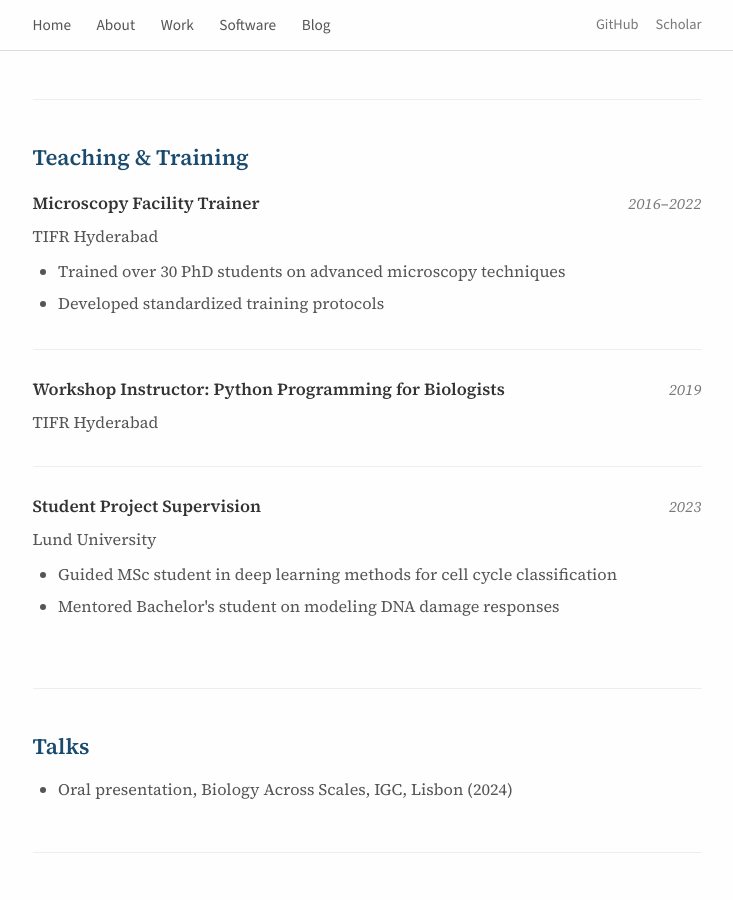
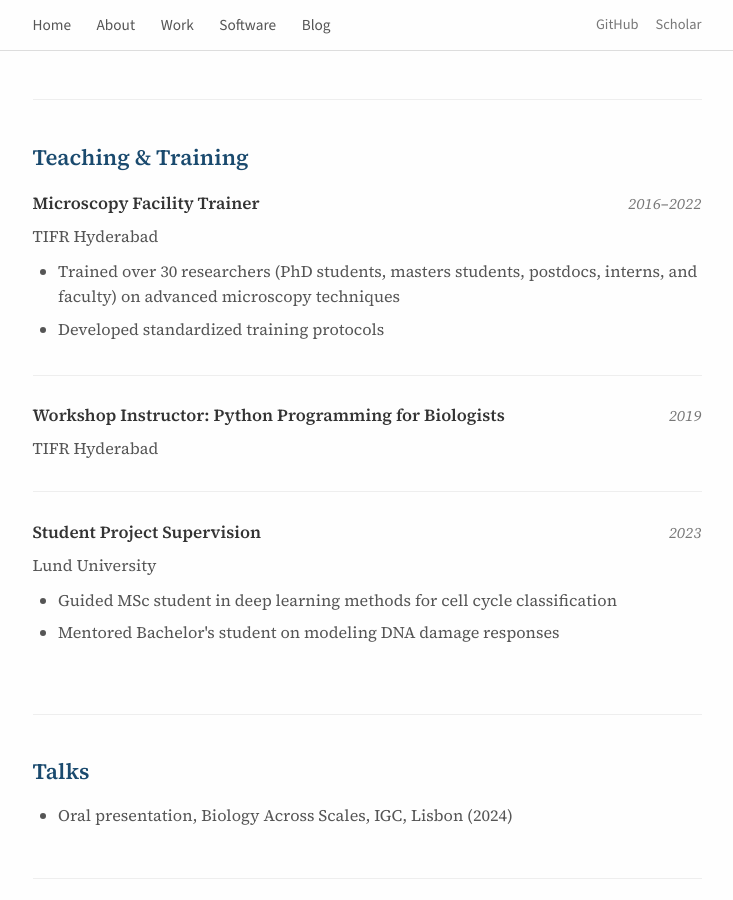
Before and after one commit to pskeshu/pskeshu.github.io, a Jekyll site: the page cv.html, which Jekyll copies as it is, in a window 1280 px wide and 900 px high, scrolled down 2560 px. Shown: the whole window, without its empty margins (273-1006 px from the left). Built offline with Jekyll 4.4.1, drawn with Linux system fonts in a browser that asks for light colours.

Commit message:
Fix training description to include all researcher types

```diff
--- a/cv.html
+++ b/cv.html
@@ -136,7 +136,7 @@
                 </div>
                 <div class="cv-item-location">TIFR Hyderabad</div>
                 <ul>
-                    <li>Trained over 30 PhD students on advanced microscopy techniques</li>
+                    <li>Trained over 30 researchers (PhD students, masters students, postdocs, interns, and faculty) on advanced microscopy techniques</li>
                     <li>Developed standardized training protocols</li>
                 </ul>
             </div>
--- a/work.html
+++ b/work.html
@@ -45,7 +45,7 @@
 
             <p>The Bangalore Microscopy Course at NCBS opened my eyes to what was possible. Conferences like the FCS Workshop and OWLS introduced me to communities pushing the boundaries of what microscopes could do. I began collaborating with other biologists, contributing microscopy expertise to studies on focal adhesion dynamics and cell cycle regulation.</p>
 
-            <p>Teaching became another form of learning. Training over 30 PhD students on advanced microscopy techniques at TIFR, and organizing a Python programming workshop for biologists, I saw the same patterns repeat: researchers spending enormous effort on problems that better tools could solve.</p>
+            <p>Teaching became another form of learning. Training over 30 researchers—PhD students, masters students, postdocs, interns, and faculty—on advanced microscopy techniques at TIFR, and organizing a Python programming workshop for biologists, I saw the same patterns repeat: researchers spending enormous effort on problems that better tools could solve.</p>
 
             <p>This exposure&mdash;combining cell biology perspective, microscopy development experience, and software skills&mdash;led naturally to the next question: could I build systems that solved these problems at scale?</p>
         </section>
```
